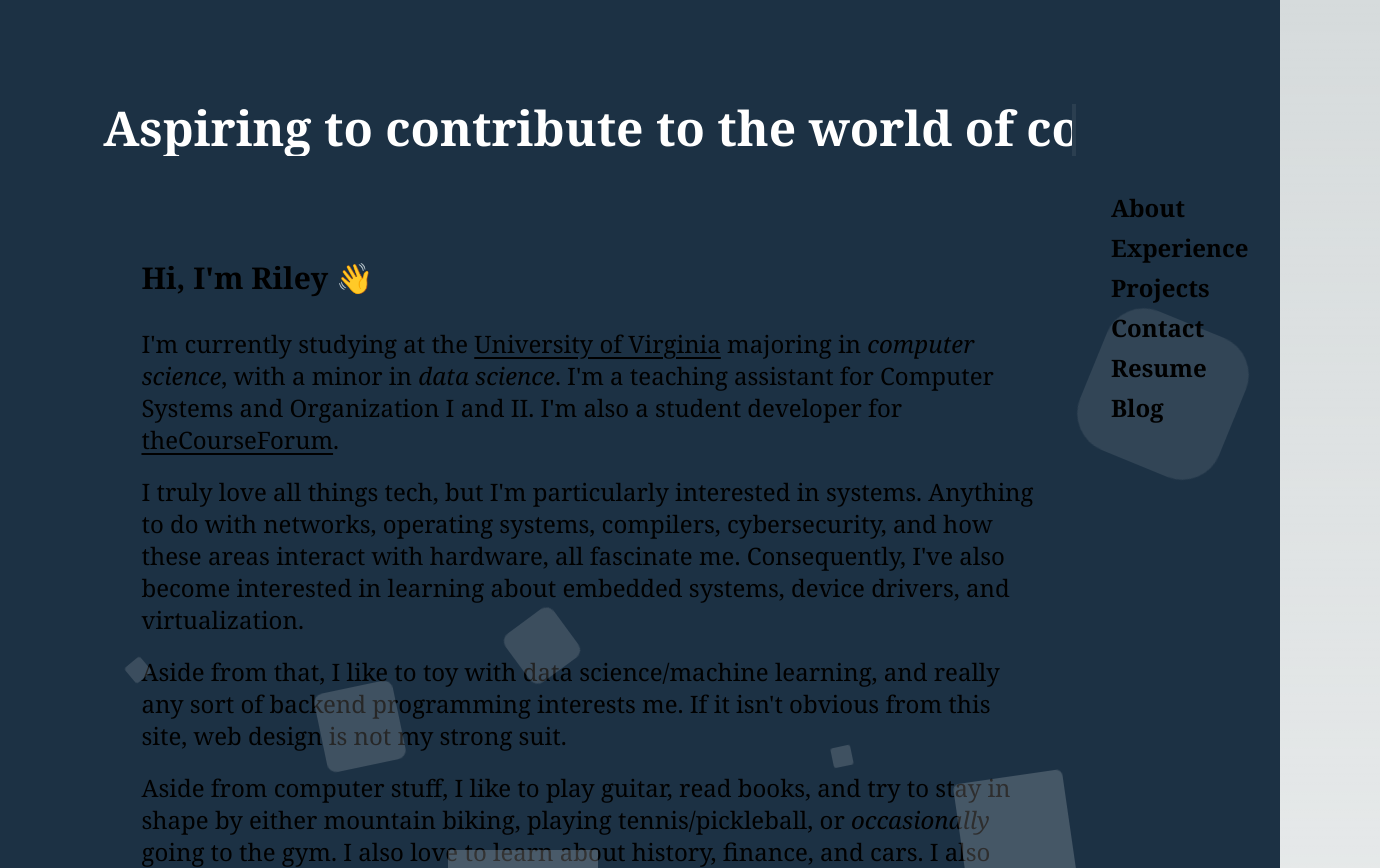
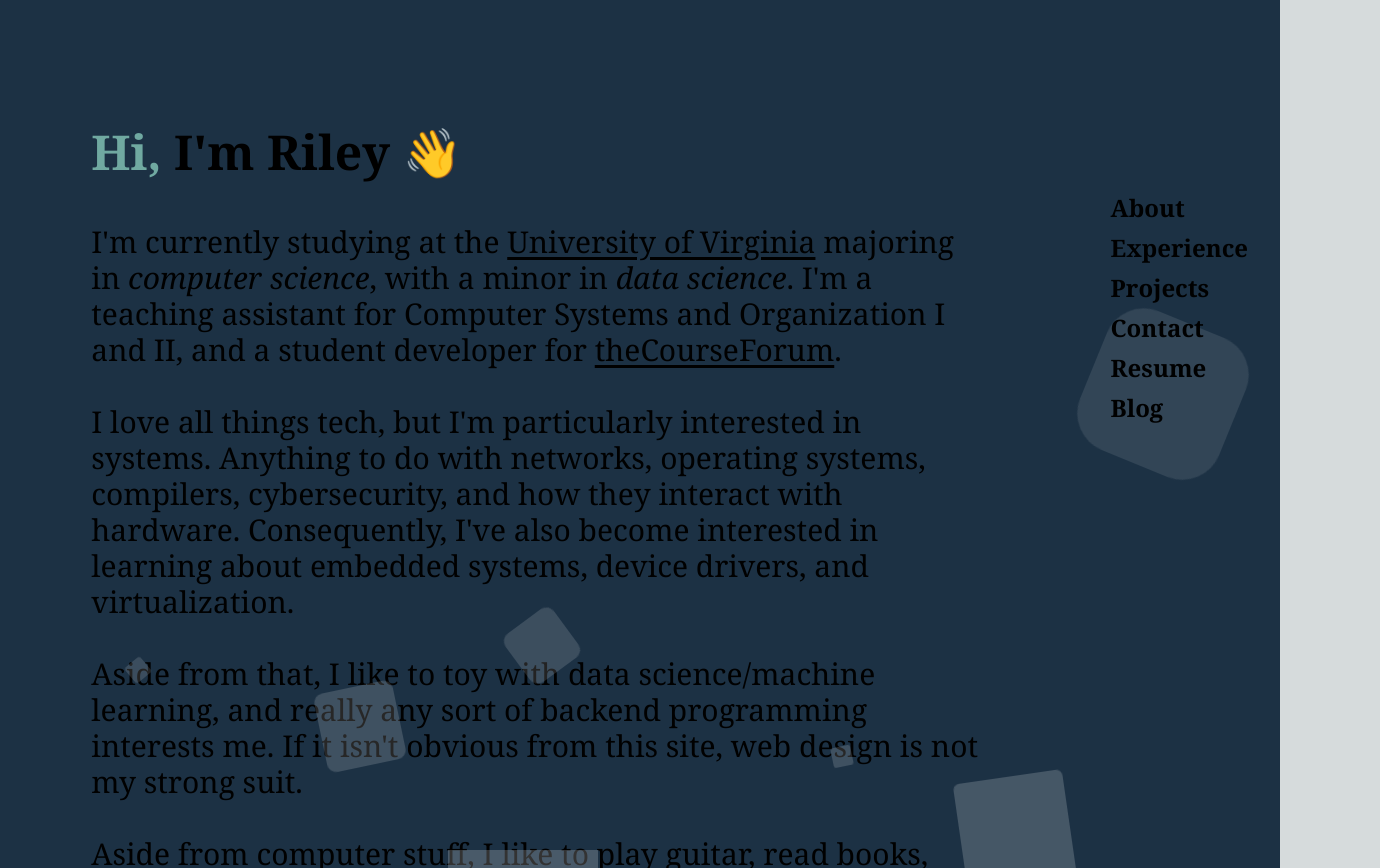
Before and after one commit to rileyfletch/personal-website, a Next.js app in the folder website/: page / in a window 1280 px wide. Shown: the top 868 px of the page, 1380 px wide, since content can reach past the window. Built offline with nearby package versions, Linux system fonts and the light colour scheme.

Commit message:
restructuring

```diff
--- a/website/components/about.tsx
+++ b/website/components/about.tsx
@@ -1,37 +1,35 @@
 export default function AboutSection() {
   return (
     <section id="about" className="py-16 flex flex-col items-center">
-      <h1 className="animate-typing overflow-hidden whitespace-nowrap border-r-4 border-r-white pr-10 pb-1 text-5xl text-white font-bold text-center mb-10 mt-10">
-        Aspiring to contribute to the world of compute
-      </h1>
+
 
       <div className="max-w-4xl">
-        <p className="font-bold text-3xl mb-8 mt-16">Hi, I&apos;m Riley 👋</p>
+        <p className="font-bold text-5xl mb-8 mt-16"><span className="text-verdigris">Hi,</span> I&apos;m Riley 👋</p>
 
-        <p className="text-2xl mb-5">
+        <p className="text-3xl mb-5 pt-4">
           I&apos;m currently studying at the <a href="https://www.virginia.edu/"
-          className="hover:text-engineering transition duration-500 underline underline-offset-4 decoration-green-500 hover:decoration-blue-700">University of Virginia
+          className="transition duration-500 hover:text-engineering  underline underline-offset-4 decoration-green-500 hover:decoration-blue-700">University of Virginia
           </a> majoring in <span className="italic">computer science</span>, with a minor in <span className="italic">data science</span>.
-          I&apos;m a teaching assistant for Computer Systems and Organization I and II.
-          I&apos;m also a student developer for <a href="https://thecourseforum.com/"
+          I&apos;m a teaching assistant for Computer Systems and Organization I and II,
+          and a student developer for <a href="https://thecourseforum.com/"
           className="hover:text-engineering transition duration-500 underline underline-offset-4 decoration-green-500 hover:decoration-blue-700">theCourseForum</a>.
         </p>
 
-        <p className="text-2xl mb-5">
-          I truly love all things tech, but I&apos;m particularly interested in systems.
-          Anything to do with networks, operating systems, compilers, cybersecurity, and how these areas interact with hardware, all fascinate me.
+        <p className="text-3xl mb-5 pt-4">
+          I love all things tech, but I&apos;m particularly interested in systems.
+          Anything to do with networks, operating systems, compilers, cybersecurity, and how they interact with hardware.
           Consequently, I&apos;ve also become interested in learning about embedded systems, device drivers, and virtualization.
         </p>
 
-        <p className="text-2xl mb-5">
+        <p className="text-3xl mb-5 pt-4">
           Aside from that, I like to toy with data science/machine learning, and really any sort of backend programming interests me. If it isn&apos;t obvious
           from this site, web design is not my strong suit.
         </p>
 
-        <p className="text-2xl mb-5">
+        <p className="text-3xl mb-5 pt-4">
           Aside from computer stuff, I like to play guitar, read books,
           and try to stay in shape by either mountain biking,
-          playing tennis/pickleball, or <span className="italic">occasionally</span> going to the gym. I also love to learn about history, finance, and cars. I also have a <a href="https://letterboxd.com/rileyfletcher/"
+          playing tennis/pickleball, or <span className="italic">occasionally</span> going to the gym. I also have a <a href="https://letterboxd.com/rileyfletcher/"
           className="hover:text-engineering transition duration-500 underline underline-offset-4 decoration-green-500 hover:decoration-blue-700">Letterboxd</a> if you want
           to judge my horrific movie ratings.
         </p>
--- a/website/components/experience.tsx
+++ b/website/components/experience.tsx
@@ -1,6 +1,6 @@
 export default function ExperienceSection() {
     return (
-        <section id="experience" className="py-16">
+        <section id="experience" className="py-8">
           <h2 className="text-5xl font-bold mb-4 text-center transition-colors duration-700 hover:text-engineering">Experience</h2>
           <div className="grid grid-cols-1 md:grid-cols-2 lg:grid-cols-3 gap-8">
             <p>
--- /dev/null
+++ b/website/components/intro.tsx
@@ -0,0 +1,17 @@
+export default function IntroSection() {
+    return (
+    <section id="about" className="py-16 flex flex-col items-center">
+      <div className="max-w-4xl">
+        <p className="font-bold text-5xl mb-8 mt-16"><span className="text-verdigris">Hi,</span> I&apos;m Riley 👋</p>
+        <p className="text-3xl mb-5 pt-4">
+          I&apos;m currently studying at the <a href="https://www.virginia.edu/"
+          className="transition duration-500 hover:text-engineering  underline underline-offset-4 decoration-green-500 hover:decoration-blue-700">University of Virginia
+          </a> majoring in <span className="italic">computer science</span>, with a minor in <span className="italic">data science</span>.
+          I&apos;m a teaching assistant for Computer Systems and Organization I and II,
+          and a student developer for <a href="https://thecourseforum.com/"
+          className="hover:text-engineering transition duration-500 underline underline-offset-4 decoration-green-500 hover:decoration-blue-700">theCourseForum</a>.
+        </p>
+      </div>
+    </section>
+    )
+}
```
